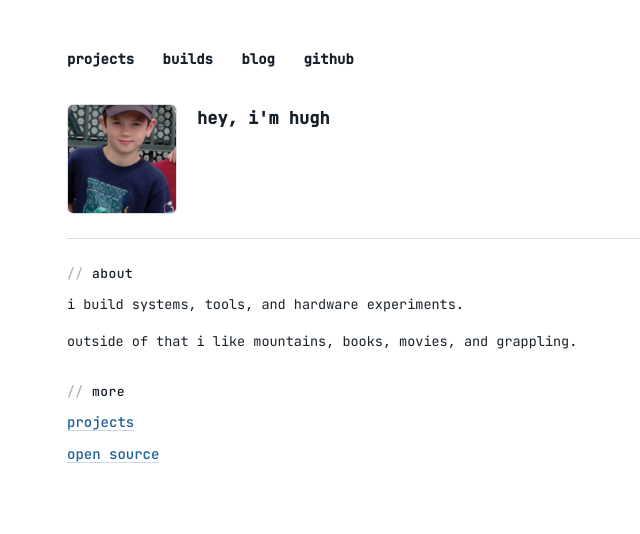
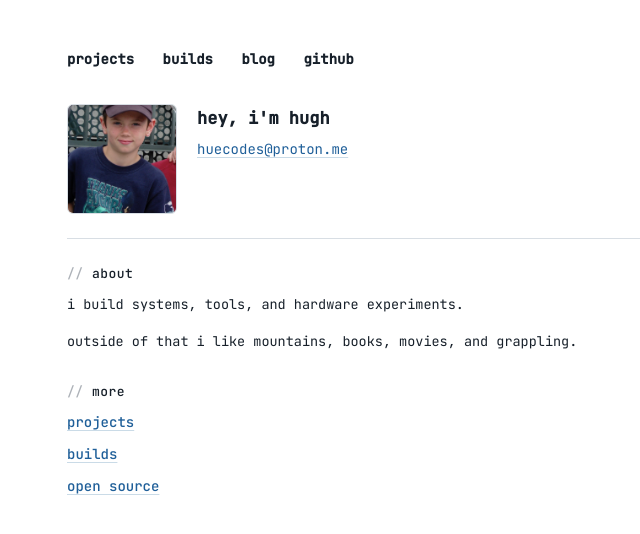
Before and after one commit to HueCodes/HueCodes.github.io, a Jekyll site: the page built from index.md, in a window 1280 px wide. Shown: the top 534 px of the page, without its empty margins (245-885 px from the left). Built offline with Jekyll 4.4.1, drawn with Linux system fonts in a browser that asks for light colours.

Commit message:
Add homepage contact and builds link
Signed-off-by: Hugh Ryan <197298026+HueCodes@users.noreply.github.com>

```diff
--- a/index.md
+++ b/index.md
@@ -15,6 +15,7 @@ title: home
     <img src="/assets/DSCN1683.jpeg" alt="Hugh" class="photo">
     <div>
       <h1>hey, i'm hugh</h1>
+      <p><a href="mailto:huecodes@proton.me">huecodes@proton.me</a></p>
     </div>
   </div>
 </div>
@@ -36,6 +37,9 @@ title: home
     <a href="/projects/">projects</a>
   </div>
   <div class="project">
+    <a href="/builds/">builds</a>
+  </div>
+  <div class="project">
     <a href="/opensource/">open source</a>
   </div>
 </div>
```
